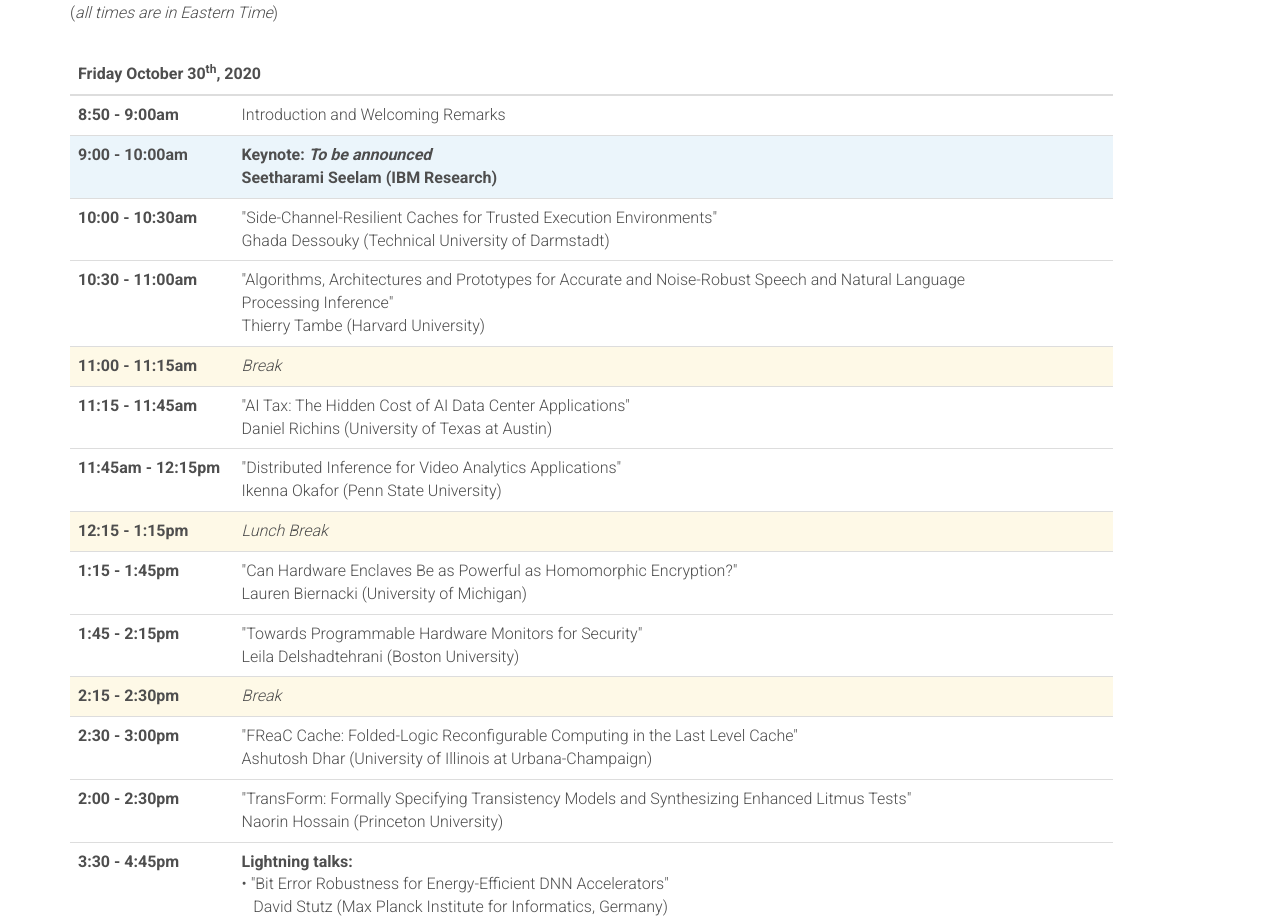
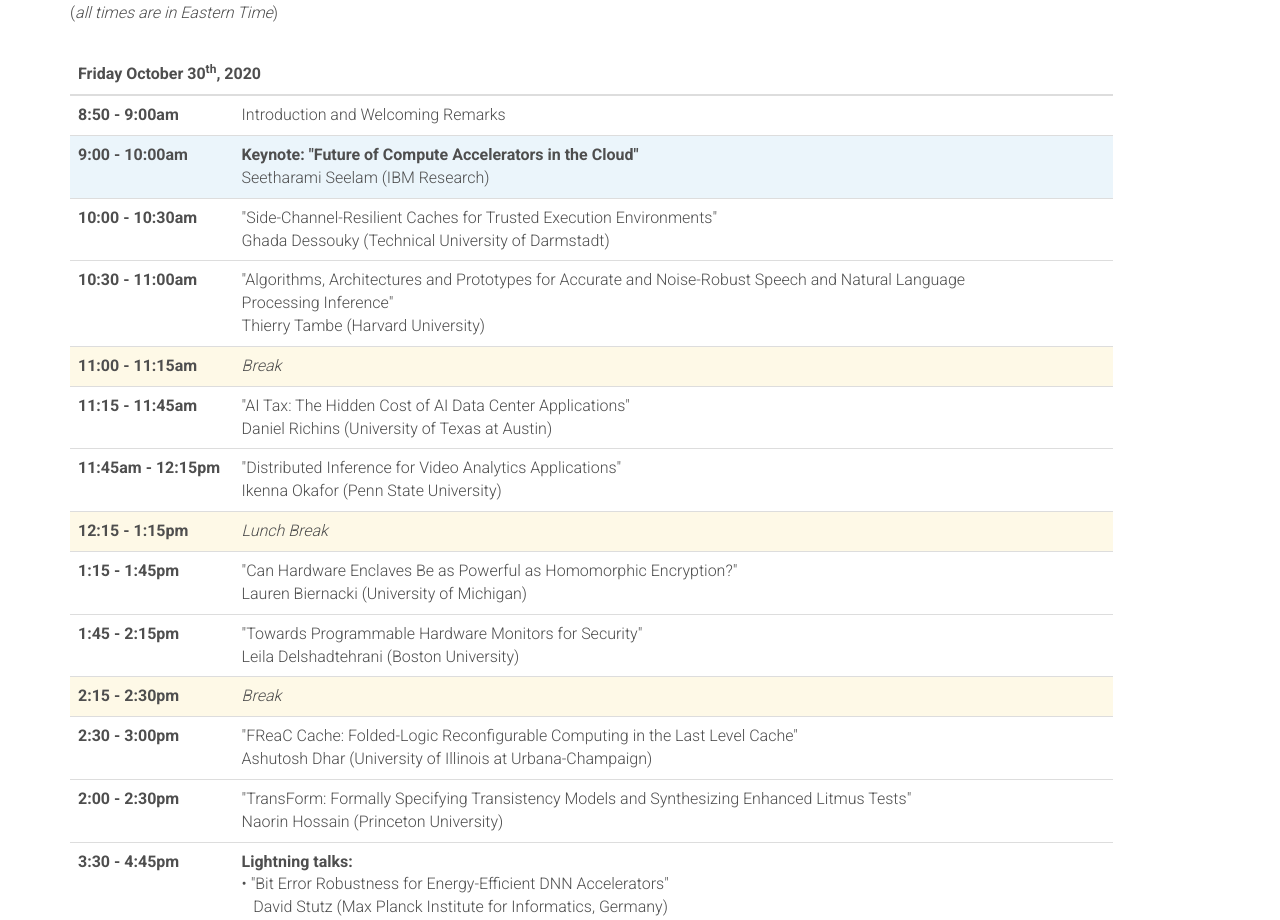
Before and after one commit to augustojv/foca-workshop-2020, a website: page index.html in a window 1280 px wide. Shown: the part 3280-4200 px from the top of the page. Drawn offline with Linux system fonts and the light colour scheme; files whose address does not match are found by name.

Commit message:
Program updated

```diff
--- a/index.html
+++ b/index.html
@@ -320,7 +320,13 @@
                         </tr>
                         <tr bgcolor="#EBF5FB">
                           <th scope="row">9:00 - 10:00am</th>
-                          <td><strong>Keynote: <i>To be announced</i><br>
+                          <td data-toggle="popover" data-placement="top" data-container="body" data-content="
+						  Seelam leads a worldwide team to define the strategy and implement the execution plan for accelerators (GPUs, Quantum and Disaggregation) and HPC on IBM
+						  Hybrid Cloud. This team is a group of world class researchers and engineerings with deep expertise in accelerators and HPC. Seelam drives the innovation
+						  roadmap that spans multiple generations of compute, network, storage, accelerators, resource scheduling for large scale applications in a geographically
+						  distributed cloud system. In this talk, Seelam will describe the teams latest work in this space and discuss open research problems.
+						  ">
+							  <strong>Keynote: "Future of Compute Accelerators in the Cloud"</strong><br>
 						      Seetharami Seelam (IBM Research)</td>
                         </tr>
                         <tr>
```
